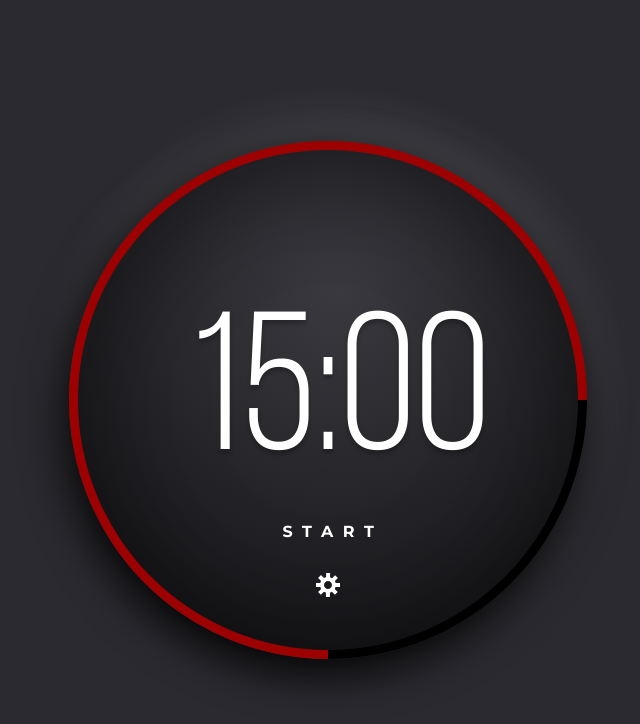
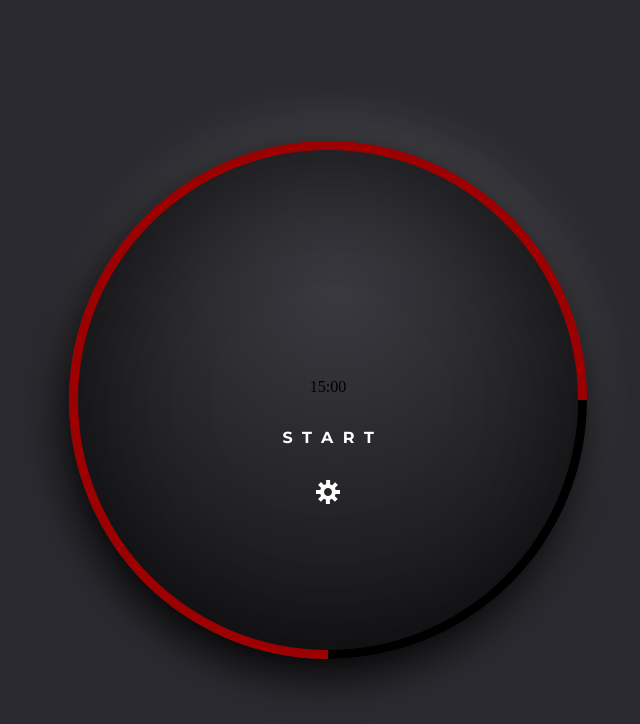
Before and after one commit to peter-hinch/advent-of-js-2022-day-01-pomodoro-timer, a React (Create React App) app: page / in a window 1280 px wide. Shown: the top 724 px of the page, without its empty margins (312-952 px from the left). Built offline with nearby package versions, Linux system fonts and the light colour scheme.

Commit message:
Change time-remaining container to div.

```diff
--- a/src/App.css
+++ b/src/App.css
@@ -65,7 +65,7 @@ section#timer {
   align-items: center;
 }
 
-span.countdown__time-remaining {
+div.countdown__time-remaining {
   margin-bottom: 9px;
   color: #fff;
   font-family: 'Bebas Neue - Book', sans-serif;
```
